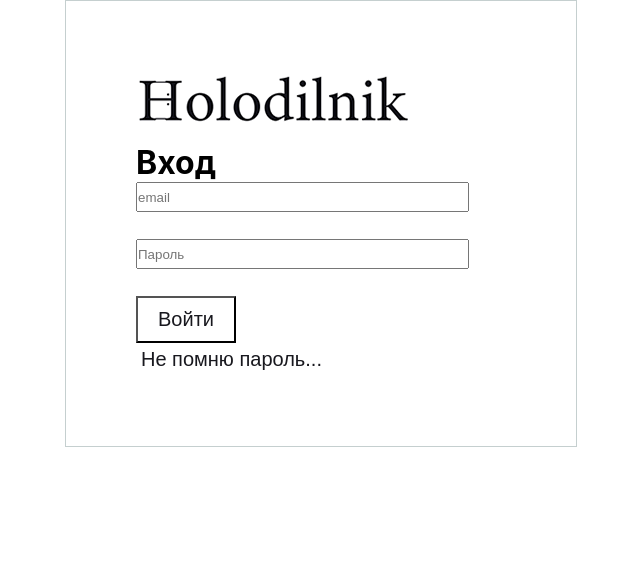
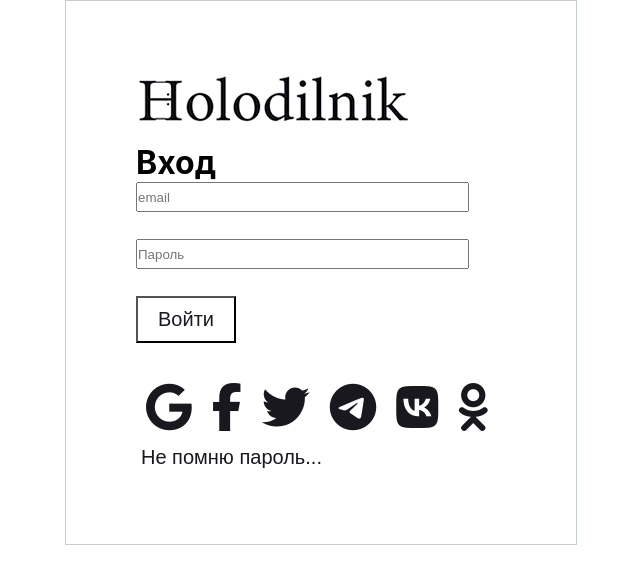
Before and after one commit to PrilipchenkoMaria/holodilnik, a React (Create React App) app: page /SignIn in a window 1280 px wide. Shown: the top 584 px of the page, without its empty margins (319-959 px from the left). Built offline with nearby package versions, Linux system fonts and the light colour scheme.

Commit message:
SocialNetworks

```diff
--- a/public/index.html
+++ b/public/index.html
@@ -24,6 +24,7 @@
       work correctly both with client-side routing and a non-root public URL.
       Learn how to configure a non-root public URL by running `npm run build`.
     -->
+    <script src="https://kit.fontawesome.com/4608b26105.js"></script>
     <title>Holodilnik</title>
   </head>
   <body>
--- a/src/App.scss
+++ b/src/App.scss
@@ -169,6 +169,17 @@
 
 }
 
+.SocialNetworks {
+  margin-top: 30px;
+  .SocialNetwork {
+    margin: 10px;
+    cursor: pointer;
+    text-decoration: none;
+    display: inline-block;
+    color: #18181E;
+  }
+}
+
 .SignUpSubmit, .SignInSubmit, .ForgotPasswordSubmit {
   @include button;
   background-color: #FFFFFF;
--- a/src/components/SignIn.js
+++ b/src/components/SignIn.js
@@ -1,7 +1,7 @@
 import React from 'react';
 import {Link} from 'react-router-dom';
 import Logo from '../img/AppHeaderBg.png';
-
+import {SocialNetworks} from './SocialNetworks';
 
 export class SignIn extends React.Component {
     state = {
@@ -48,12 +48,10 @@ export class SignIn extends React.Component {
                 </label>
                 <Link to="/"><input className="SignInSubmit" type="submit" value="Войти"/></Link>
             </form>
-            <p>
-                <Link to="/ForgotPassword" className="ForgotPasswordLink">
-                    Не помню пароль...
-                </Link>
-            </p>
-
+            <SocialNetworks/>
+            <Link to="/ForgotPassword" className="ForgotPasswordLink">
+                Не помню пароль...
+            </Link>
         </div>
     }
 }
--- a/src/components/SignUp.js
+++ b/src/components/SignUp.js
@@ -1,6 +1,7 @@
 import React from 'react';
-import Logo from "../img/AppHeaderBg.png";
-import {Link} from "react-router-dom";
+import Logo from '../img/AppHeaderBg.png';
+import {Link} from 'react-router-dom';
+import {SocialNetworks} from './SocialNetworks';
 
 export class SignUp extends React.Component {
     state = {
@@ -70,6 +71,7 @@ export class SignUp extends React.Component {
                     </label>
                     <Link to="/"><input className="SignUpSubmit" type="submit" value="Зарегистрироваться"/></Link>
                 </form>
+                <SocialNetworks/>
             </div>
 
         )
--- /dev/null
+++ b/src/components/SocialNetworks.js
@@ -0,0 +1,15 @@
+import {Link} from "react-router-dom";
+import React from "react";
+
+export function SocialNetworks () {
+    return (
+        <div className="SocialNetworks">
+            <Link to="/"><i className="fab fa-google fa-3x SocialNetwork"/></Link>
+            <Link to="/"><i className="fab fa-facebook-f fa-3x SocialNetwork"/></Link>
+            <Link to="/"><i className="fab fa-twitter fa-3x SocialNetwork"/></Link>
+            <Link to="/"><i className="fab fa-telegram-plane fa-3x SocialNetwork"/></Link>
+            <Link to="/"><i className="fab fa-vk fa-3x SocialNetwork"/></Link>
+            <Link to="/"><i className="fab fa-odnoklassniki fa-3x SocialNetwork"/></Link>
+        </div>
+    );
+}
```
